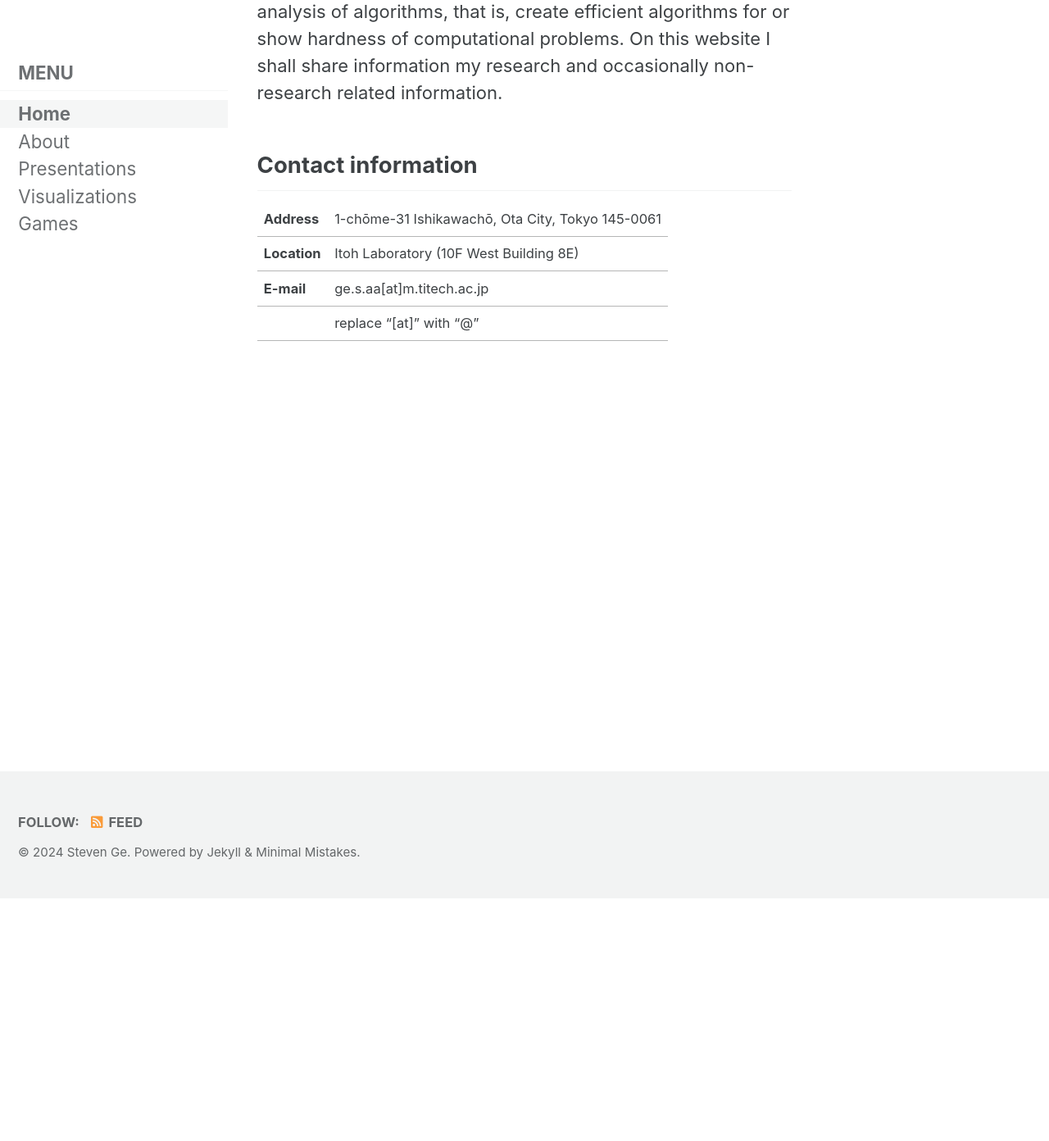
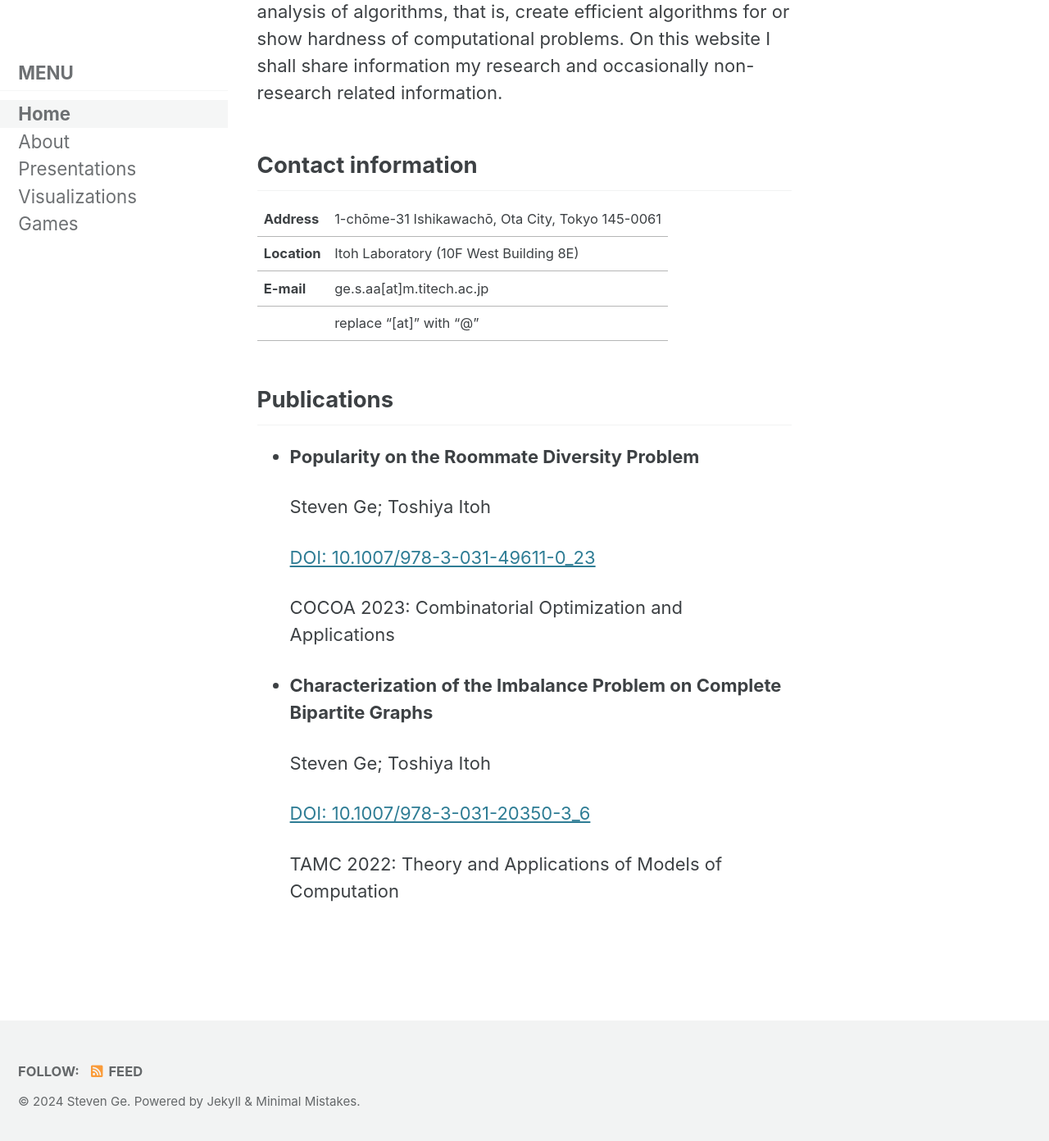
Before and after one commit to ge-steven/ge-steven.github.io, a Jekyll site: the page built from index.markdown, in a window 1280 px wide and 1400 px high, scrolled down 304 px. Shown: the top 1392 px of the window at 82% size. Built offline with Jekyll 4.4.1, drawn with Linux system fonts in a browser that asks for light colours; cached includes are drawn as plain includes.

Commit message:
added publications

```diff
--- a/index.markdown
+++ b/index.markdown
@@ -18,3 +18,21 @@ Contact information
 | **E-mail** | ge.s.aa[at]m.titech.ac.jp |
 | ========= | ========= |
 | | replace "[at]" with "@" |
+
+Publications
+-------------------
+
+* <b>Popularity on the Roommate Diversity Problem</b>
+
+     Steven Ge; Toshiya Itoh
+
+     <a href="https://doi.org/10.1007/978-3-031-49611-0_23">DOI: 10.1007/978-3-031-49611-0_23</a>
+
+     COCOA 2023: Combinatorial Optimization and Applications
+* <b>Characterization of the Imbalance Problem on Complete Bipartite Graphs</b>
+
+     Steven Ge; Toshiya Itoh
+
+     <a href="https://doi.org/10.1007/978-3-031-20350-3_6">DOI: 10.1007/978-3-031-20350-3_6</a>
+
+     TAMC 2022: Theory and Applications of Models of Computation
```
